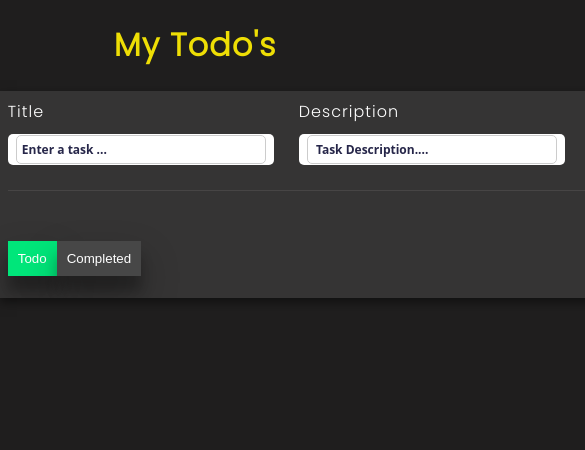
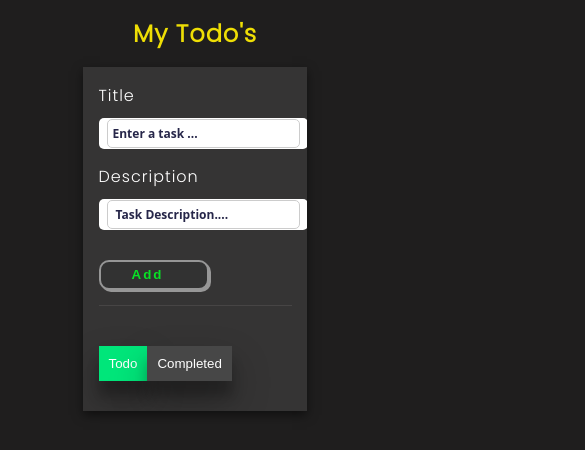
Before and after one commit to Leuel-Tesfaye/todo-list-app, a React (Create React App) app: page / in a window 390 px wide. Shown: the top 450 px of the page, 585 px wide, since content can reach past the window. Built offline with nearby package versions, Linux system fonts and the light colour scheme.

Commit message:
adding item  in local storage works properly

```diff
--- a/src/App.css
+++ b/src/App.css
@@ -225,3 +225,46 @@ input:focus::placeholder {
 .check-icon:hover{
   color: rgb(4, 196, 106);
 }
+
+
+/* Responsive media queries */
+
+/* Small devices (up to 768px) */
+@media (max-width: 768px) {
+  h1 {
+    font-size: 24px;
+  }
+
+  .todo-wrapper {
+    padding: 4%;
+    max-height: none;
+  }
+
+  .todo-input {
+    flex-direction: column;
+    align-items: flex-start;
+    padding-bottom: 15px;
+    margin-bottom: 15px;
+  }
+
+  .todo-input-item {
+    margin-right: 0;
+    margin-bottom: 15px;
+  }
+
+  .todo-input-item input {
+    width: 100%;
+  }
+
+  /* ... adjust other styles as needed for smaller screens ... */
+}
+
+/* Medium devices (768px - 1024px) */
+@media (min-width: 769px) and (max-width: 1024px) {
+  /* ... adjust styles for medium-sized screens ... */
+}
+
+/* Large devices (1024px and above) */
+@media (min-width: 1025px) {
+  /* ... adjust styles for large screens ... */
+}
```
